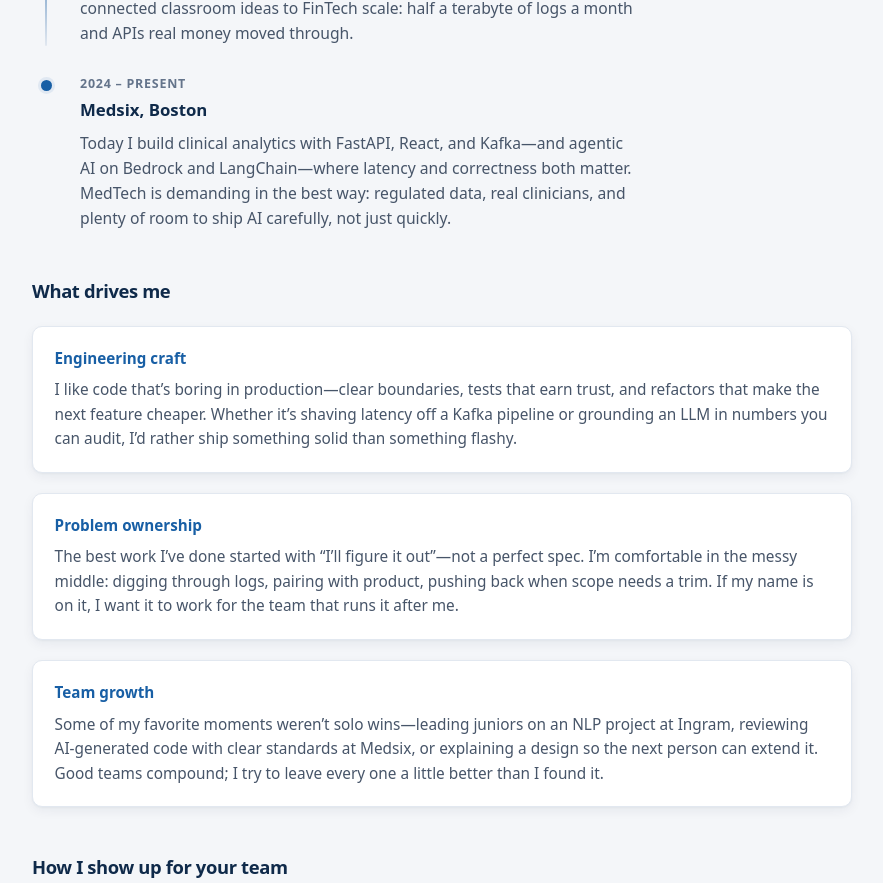
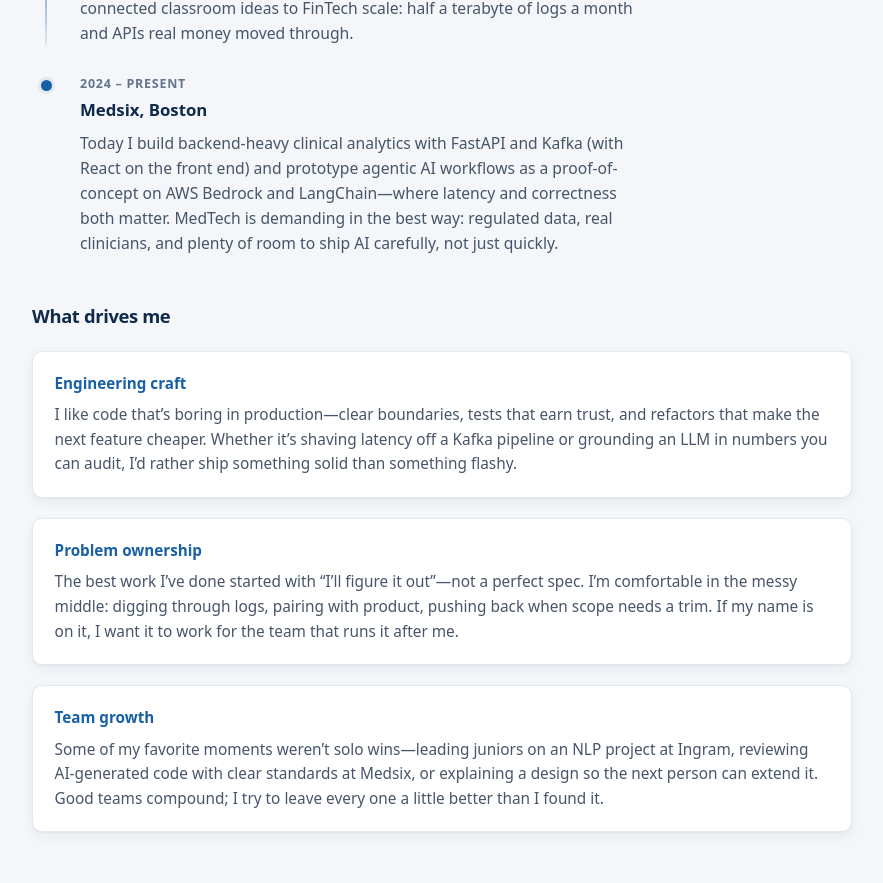
Before and after one commit to ashoksmore/ashoksmore.github.io, a React (Vite) app: page /about in a window 1280 px wide. Shown: the part 920-1803 px from the top of the page, without its empty margins (198-1081 px from the left). Built offline with nearby package versions, Linux system fonts and the light colour scheme; the HTML template or start-up script is replaced by a standard one.

Commit message:
Tone down Medsix agentic AI copy
Clarify Bedrock/LangChain work as a backend-focused proof-of-concept and adjust About page wording to avoid overclaiming.

```diff
--- a/src/data/about.js
+++ b/src/data/about.js
@@ -18,7 +18,7 @@ export const journeyTimeline = [
     place: 'Medsix, Boston',
     period: '2024 – Present',
     story:
-      'Today I build clinical analytics with FastAPI, React, and Kafka—and agentic AI on Bedrock and LangChain—where latency and correctness both matter. MedTech is demanding in the best way: regulated data, real clinicians, and plenty of room to ship AI carefully, not just quickly.',
+      'Today I build backend-heavy clinical analytics with FastAPI and Kafka (with React on the front end) and prototype agentic AI workflows as a proof-of-concept on AWS Bedrock and LangChain—where latency and correctness both matter. MedTech is demanding in the best way: regulated data, real clinicians, and plenty of room to ship AI carefully, not just quickly.',
   },
 ];
 
--- a/src/data/content.js
+++ b/src/data/content.js
@@ -22,7 +22,7 @@ export const experience = [
     role: 'Software Engineer (Python + Full-Stack)',
     bullets: [
       'Architected full-stack clinical analytics with FastAPI, React (TypeScript), and Kafka; cut end-to-end latency 35% via backend tuning and component-level state design.',
-      'Engineered agentic AI system (proof-of-concept) with AWS Bedrock and LangChain (ReAct pattern, multi-tool pipeline: OCR, classification, extraction, validation); measurably reducing manual document review steps in controlled testing.',
+      'Built a backend-focused agentic AI proof-of-concept with AWS Bedrock and LangChain (ReAct; multi-tool pipeline: OCR, classification, extraction, validation) to reduce manual document review steps in controlled testing.',
       'Material-UI and reusable React patterns; 15+ async REST endpoints, PostgreSQL tuning (−20% retrieval), 95% coverage (Pytest, Jest/RTL), and peer review standards for secure integration of AI-generated backend code.',
     ],
   },
```
